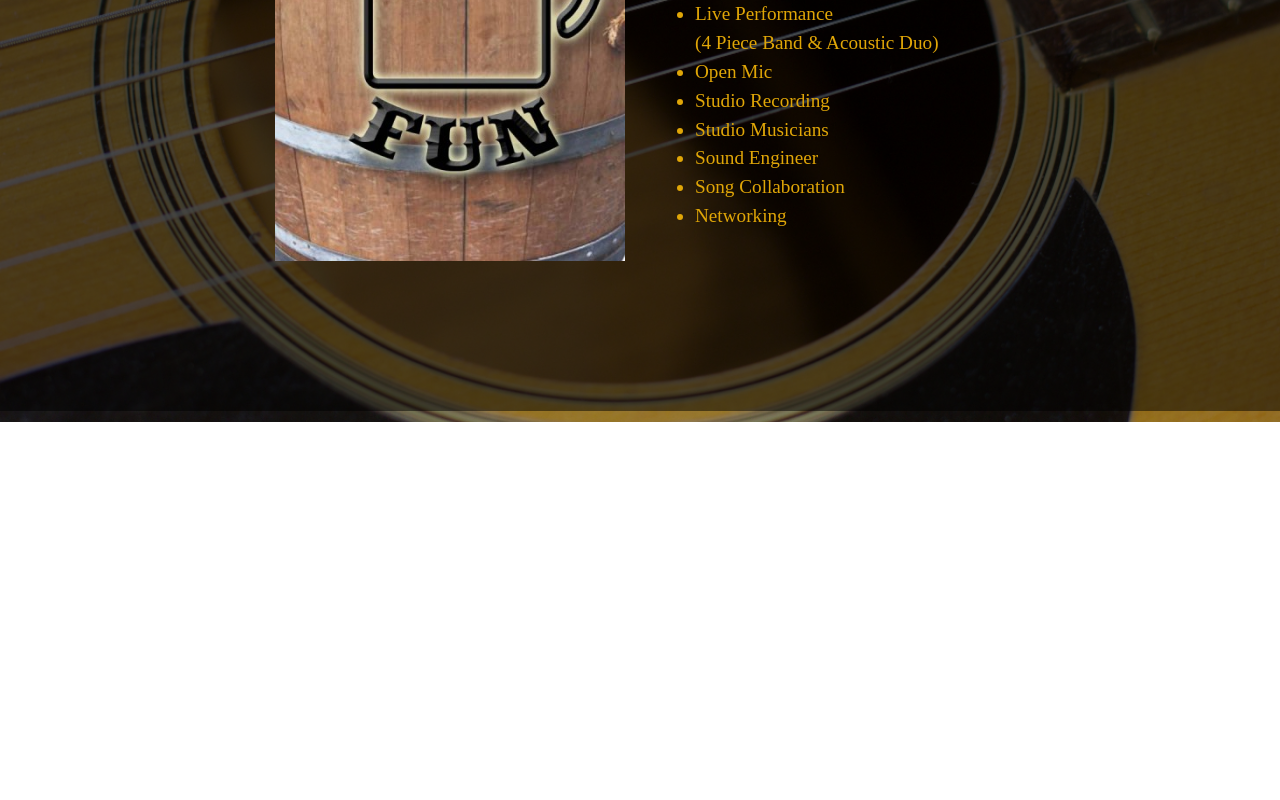
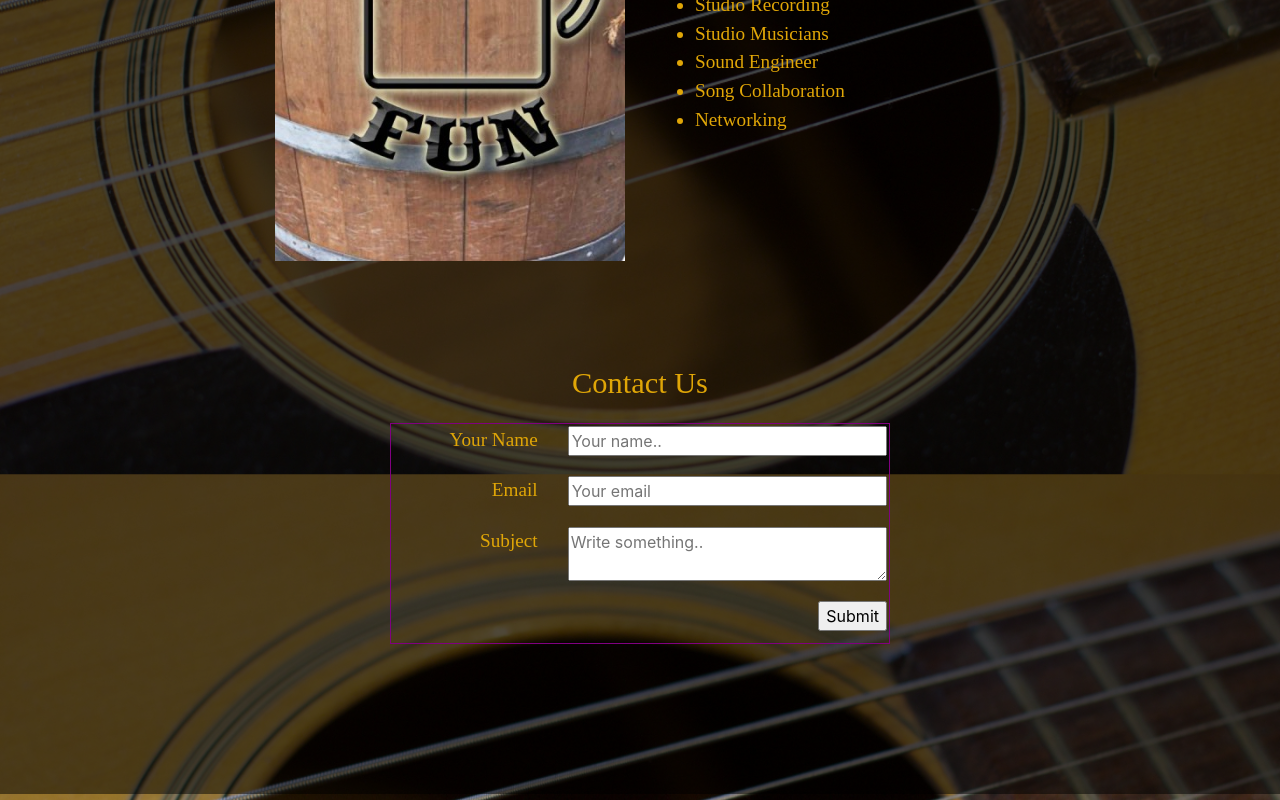
Before and after one commit to njdubois/LiquidFunBand-OLD, a React (Create React App) app: page / in a window 1280 px wide. Shown: the part 378-1178 px from the top of the page. Before the commit the page ends 800 px from the top, so only its background shows below. Built offline with nearby package versions, Linux system fonts and the light colour scheme; no server answers; a web font is replaced by a local one.

Commit message:
contact us form

```diff
--- a/package.json
+++ b/package.json
@@ -3,6 +3,7 @@
   "version": "0.1.0",
   "private": true,
   "dependencies": {
+    "axios": "^0.19.0",
     "bootstrap": "^4.3.1",
     "node-sass": "^4.12.0",
     "react": "^16.8.6",
@@ -33,5 +34,8 @@
       "last 1 firefox version",
       "last 1 safari version"
     ]
+  },
+  "devDependencies": {
+    "dotenv": "^8.1.0"
   }
 }
--- a/src/CommonStyledComponents.js
+++ b/src/CommonStyledComponents.js
@@ -20,3 +20,23 @@ export const SmallLabel = styled.span`
   font-weight: 100;
   color:#E0A607;
 `;
+
+export const StyledBulletList = styled.ul`
+  max-width:350px;
+  display:inline-block;
+
+  li {
+    font-family: 'Rye', cursive;
+    font-weight:200;
+    font-size:1.2rem;
+    text-align:left;
+  }
+`;
+
+export const StyledPTag = styled.p`
+  font-size:1.5rem;
+  line-height:1.8rem;
+  text-align:left;
+  padding-left:25px;
+  padding-right:25px;
+`;
--- /dev/null
+++ b/src/components/ContactUsForm/index.js
@@ -0,0 +1,134 @@
+import React from 'react';
+import styled from 'styled-components';
+import {BigLabel, SmallLabel} from '../../CommonStyledComponents';
+import {Col, Row} from 'reactstrap';
+import * as axios from 'axios';
+
+const ContactUsWrapper = styled.div`
+  text-align:center;
+`;
+
+const FormWrapper = styled.div`
+  border: 1px solid purple;
+  text-align:left;
+  width:500px;
+  margin-left: auto;
+  margin-right:auto;
+  display:inline-block;
+`;
+
+const ContactFieldRow = styled(Row)`
+  margin-bottom:10px;
+  padding:2px;
+`;
+
+const LabelCol = styled(Col)`
+    text-align:center;
+
+  @media (min-width: 768px) {
+    text-align: right;
+  }
+`;
+
+const InputCol = styled(Col)`
+  input, textarea {
+    width: 100%;
+  }
+`;
+
+const SubmitCol = styled(Col)`
+  text-align:right;
+`;
+
+export default class ContactUs extends React.Component {
+  state = {
+    name: "",
+    email: "",
+    message: "",
+  };
+
+
+
+  handleSubmit= (e) => {
+    e.preventDefault();
+    axios({
+      method: "POST",
+      url:  process.env.REACT_APP_API_URL + '/mailer',
+      headers: {
+        'apiKey': process.env.REACT_APP_API_KEY,o
+      },
+      data: {
+        name: this.state.name,
+        email: this.state.email,
+        message: this.state.message
+      }
+    }).then((response)=>{
+      if (response.data.status === 'success'){
+        alert("Message Sent.");
+        this.resetForm()
+      }else if(response.data.status === 'fail'){
+        alert("Message failed to send.")
+      }
+    })
+  }
+
+  resetForm = () => {
+    this.setState({
+      name: "",
+      email: "",
+      message: "",
+    });
+  };
+
+  setInput = (e) => {
+
+    const name = e.target.name;
+    const value = e.target.value;
+
+    this.setState({[name]: value})
+  };
+
+  render() {
+    return (
+      <ContactUsWrapper>
+        <p><BigLabel>Contact Us</BigLabel></p>
+        <FormWrapper>
+        <form action={process.env.API_URL}>
+          <ContactFieldRow>
+            <LabelCol sm="12" md="4">
+              <label><SmallLabel>Your Name</SmallLabel></label>
+            </LabelCol>
+            <InputCol sm="12" md="8">
+              <input type="text" id="name" name="name" placeholder="Your name.." value={this.state.name} onChange={this.setInput}/>
+            </InputCol>
+          </ContactFieldRow>
+
+          <ContactFieldRow>
+            <LabelCol sm="12" md="4">
+              <label><SmallLabel>Email</SmallLabel></label>
+            </LabelCol>
+            <InputCol sm="12" md="8">
+              <input type="email" id="email" name="email" placeholder="Your email" value={this.state.email} onChange={this.setInput}/>
+            </InputCol>
+          </ContactFieldRow>
+
+          <ContactFieldRow>
+            <LabelCol sm="12" md="4">
+              <label><SmallLabel>Subject</SmallLabel></label>
+            </LabelCol>
+            <InputCol sm="12" md="8">
+              <textarea id="message" name="message" placeholder="Write something.." onChange={this.setInput} value={this.state.message} />
+            </InputCol>
+          </ContactFieldRow>
+          <ContactFieldRow>
+            <SubmitCol>
+
+              <input type="submit" value="Submit" onClick={this.handleSubmit}/>
+            </SubmitCol>
+          </ContactFieldRow>
+        </form>
+        </FormWrapper>
+      </ContactUsWrapper>
+    );
+  }
+}
--- a/src/routes/Acoustic.js
+++ b/src/routes/Acoustic.js
@@ -1,37 +1,15 @@
 import React from 'react';
 import styled from 'styled-components';
-import {MainPageContent} from '../CommonStyledComponents';
+import {MainPageContent, StyledBulletList, StyledPTag} from '../CommonStyledComponents';
 import {Col, Row} from 'reactstrap';
 import {PageHeader} from '../components/pageHeader';
 
 
 const HomePageColumn = styled(Col)`
   color:#E0A607;
-  margin:0;
   padding:50px;
-
-  p {
-    font-size:1.5rem;
-    line-height:1.8rem;
-    text-align:left;
-    padding-left:25px;
-    padding-right:25px;
-
-  }
-  ul {
-    max-width:350px;
-    display:inline-block;
-
-    li {
-      font-family: 'Rye', cursive;
-      font-weight:200;
-      font-size:1.2rem;
-      text-align:left;
-    }
-  }
-
 `;
-
+const AcousticWrapper = styled.div``;
 
 export default class Acoustic extends React.Component {
 
@@ -42,19 +20,20 @@ export default class Acoustic extends React.Component {
         <HomePageColumn>
           <PageHeader SectionHeader="Acoustic"/>
 
-          <p>
+          <AcousticWrapper>
+            <StyledPTag>
               Liquid Fun Acoustic is perfect for any occasion. We play a variety of tunes from the
               50's through today; country, blues to rock and pop. We can change our style to
               accommodate an intimate setting or a packed backyard bon-fire and anything in-between.
-          </p>
-          <p>
+            </StyledPTag>
+            <StyledPTag>
               Nick & Andy have been performing together for over 15 years. We are passionate and
               dedicated musicians who love to play live.
-          </p>
+            </StyledPTag>
 
             <p>Some of the songs we play:</p>
 
-          <ul>
+            <StyledBulletList>
               <li>Whipping Post – Allman Bros</li>
               <li>Up On Cripple Creek – Band</li>
               <li>Don’t Bother Me – Beatles</li>
@@ -130,8 +109,8 @@ export default class Acoustic extends React.Component {
               <li>Squeeze Box – Who</li>
               <li>Guitars/Cadillac’s – D Yokum</li>
               <li>Fast as You – D Yokum</li>
-              </ul>
-
+            </StyledBulletList>
+          </AcousticWrapper>
         </HomePageColumn>
 
       </MainPageContent>
--- a/src/routes/Home.js
+++ b/src/routes/Home.js
@@ -1,7 +1,8 @@
 import React from 'react';
 import styled from 'styled-components';
 import { Row, Col } from 'reactstrap'
-import {BigLabel, MainPageContent} from '../CommonStyledComponents';
+import {BigLabel, MainPageContent, StyledBulletList, StyledPTag} from '../CommonStyledComponents';
+import ContactUs from '../components/ContactUsForm';
 
 const LeftColumnContent = styled.div`
   text-align:center;
@@ -46,36 +47,12 @@ const HomePageColumn = styled(Col)`
   margin:0;
   padding:50px;
 
-  p {
-    font-size:1.5rem;
-    line-height:1.8rem;
-    text-align:left;
-    padding-left:25px;
-    padding-right:25px;
-
-    @media (min-width: 768px) {
-      max-width:450px;
-      display:inline-block;
-    }
-
-  }
-  ul {
-    max-width:350px;
-    display:inline-block;
-
-    li {
-      font-family: 'Rye', cursive;
-      font-weight:200;
-      font-size:1.2rem;
-      text-align:left;
-    }
-  }
-
 `;
 
 export default class Home extends React.Component {
   render() {
     return (
+      <div>
         <MainPageContent>
           <HomePageColumn xs={{ size: 12, order: 2}} md={{ size: 6, order: 1}}>
             <LeftColumnContent>
@@ -85,10 +62,10 @@ export default class Home extends React.Component {
           <HomePageColumn xs={{ size: 12, order: 1}} md={{ size: 6, order: 1}}>
             <RightColumnContent>
               <div>
-            <p>
+              <StyledPTag>
                 <BigLabel>Liquid Fun Band</BigLabel> is a high-energy band featuring catchy
                 tunes about all aspects of life, love & observations.
-            </p>
+              </StyledPTag>
               </div>
               <div>
               <p>
@@ -98,7 +75,7 @@ export default class Home extends React.Component {
               </div>
               <Row>
                 <Col xs={{ size: 12}} sm={{ size: 6}} md={{ size: 12}}>
-                <ul>
+                  <StyledBulletList>
                     <li>
                       Live Performance<br />
                       (4 Piece Band & Acoustic Duo)
@@ -109,7 +86,7 @@ export default class Home extends React.Component {
                     <li>Sound Engineer</li>
                     <li>Song Collaboration</li>
                     <li>Networking</li>
-                </ul>
+                  </StyledBulletList>
                 </Col>
                 <Col xs={{ size: 12}} sm={{ size: 6}} md={{ size: 0}}>
                   <SmallHomePageLogo />
@@ -118,6 +95,12 @@ export default class Home extends React.Component {
             </RightColumnContent>
           </HomePageColumn>
         </MainPageContent>
+        <MainPageContent>
+          <HomePageColumn>
+            <ContactUs />
+          </HomePageColumn>
+        </MainPageContent>
+      </div>
     );
   }
 }
```
Also changed, not shown: 1 other file (tests, documents, lock files or other folders). Lines whose indentation alone changed are shown as unchanged.
